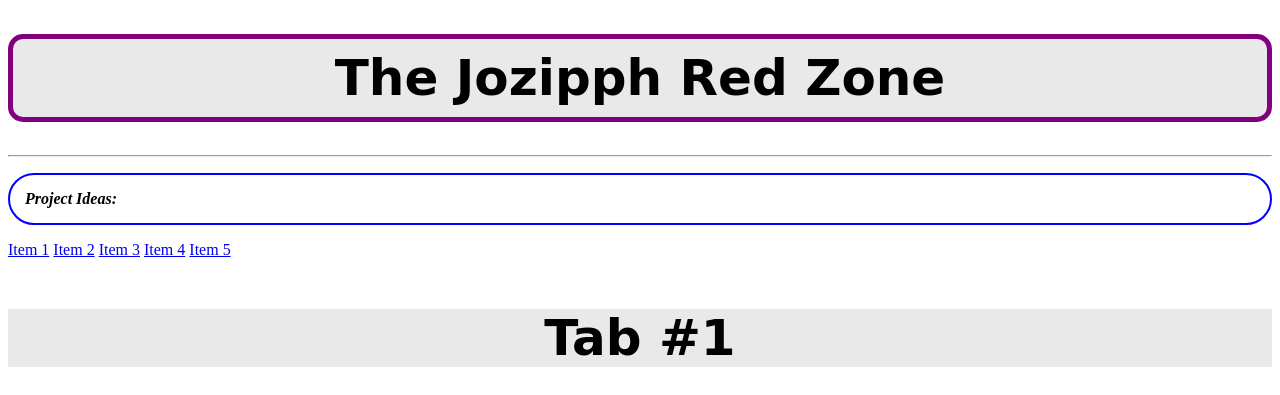
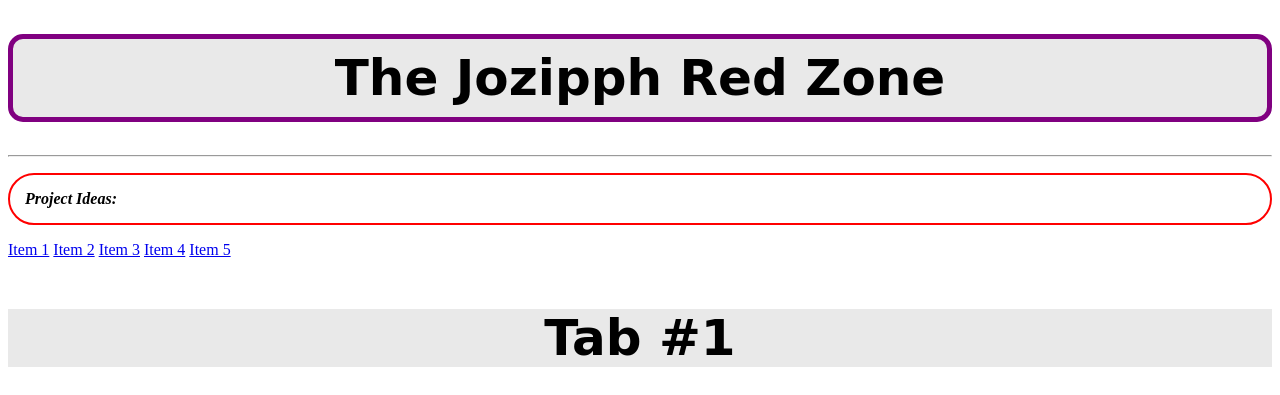
Before and after one commit to Jozipph/josephming, a website built with webpack: page src/index.html in a window 1280 px wide. Shown: the top 395 px of the page. Built offline with nearby package versions, Linux system fonts and the light colour scheme; files whose address does not match are found by name.

Commit message:
updating

```diff
--- a/src/index.html
+++ b/src/index.html
@@ -22,7 +22,7 @@ border-radius:15px;
 padding:10px;
 }
 .p-border {
-border-color:blue;
+border-color:red;
 border-width: 2px;
 border-style:solid;
 border-radius:100px;
```
Also changed, not shown: build/index.html.
